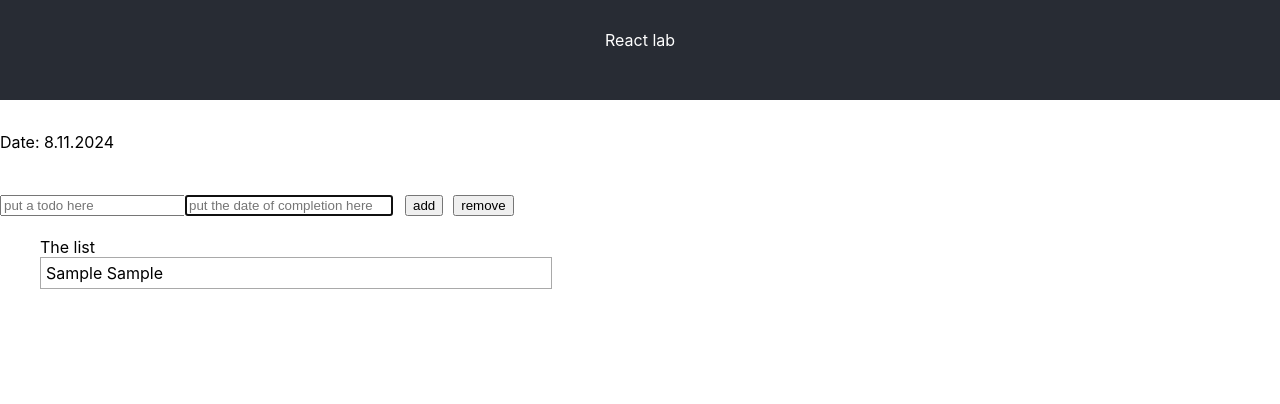
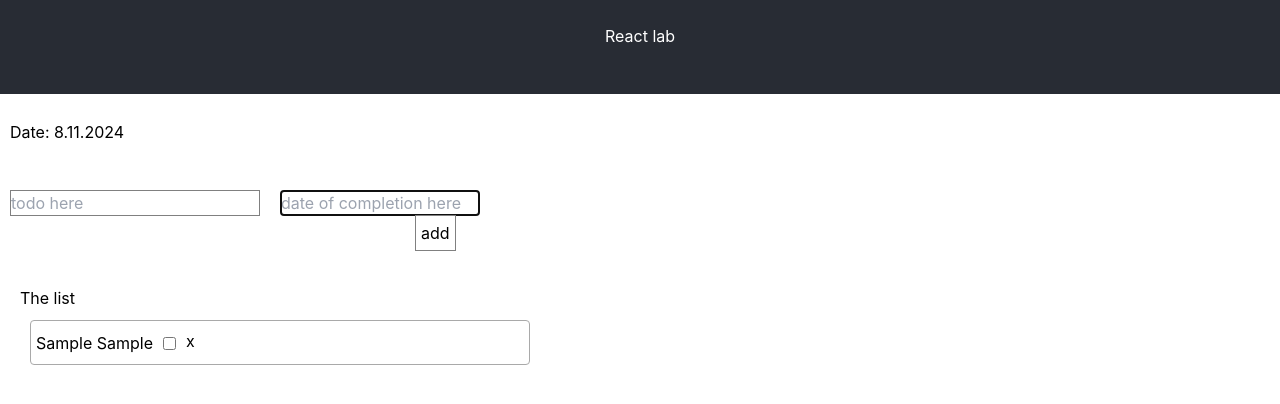
Before and after one commit to DenisV868/DenisV868.github.io, a React (Create React App) app: page / in a window 1280 px wide. Both pictures are taken after typing "Sample", "Sample" into the empty fields and a click on the button "add". Shown: the top 404 px of the page. Built offline with nearby package versions, Linux system fonts and the light colour scheme.

Commit message:
todo list project expanding

```diff
--- a/package.json
+++ b/package.json
@@ -9,6 +9,7 @@
     "react": "^18.3.1",
     "react-dom": "^18.3.1",
     "react-scripts": "5.0.1",
+    "uuid": "^11.0.2",
     "web-vitals": "^2.1.4"
   },
   "scripts": {
@@ -34,5 +35,10 @@
       "last 1 firefox version",
       "last 1 safari version"
     ]
+  },
+  "devDependencies": {
+    "autoprefixer": "^10.4.20",
+    "postcss": "^8.4.47",
+    "tailwindcss": "^3.4.14"
   }
 }
--- a/src/App.css
+++ b/src/App.css
@@ -39,27 +39,52 @@ img{
 }*/
 
 input[type='text']{
+  border: 1px solid grey;
   position: relative;
   top: 26px;
+  margin: 10px;
 }
 
-div.containerForList > button{
+div.containerForList > #add{
 
   position: relative;
   left: 400px;
-  margin: 5px;
+  margin: 15px;
+  border: 1px solid grey;
+  padding: 5px;
 
 }
+
+ul{
+  margin: 20px;
+}
+
 ul > li {
   width: 500px;
   display: block;
   border: 1px solid darkgrey;
   padding: 5px;
+  border-radius: 4px;
+  margin: 10px;
 }
 
 
-div > input[placeholder = "put the date of completion here"]{
+div > input[placeholder = "date of completion here"]{
 
   width: 200px;
 
 }
+
+input[type="checkbox"]{
+  position: relative;
+  top: 1px;
+  margin: 10px;
+}
+#rem{
+  position: relative;
+  bottom: 2px;
+}
+
+p{
+  margin: 10px;
+}
--- a/src/App.js
+++ b/src/App.js
@@ -32,9 +32,9 @@ let dateFormat = day + '.' + month + '.' + year;
 const InputVal = ({inputRef,dateInputRef},) => {
 
     return(<div>
-                <input type="text" placeholder={"put a todo here"} ref={inputRef}/>
-                < input type = "text" placeholder={"put the date of completion here"} ref = {dateInputRef}/>
-        </div>
+                <input type="text" placeholder={"todo here"} ref={inputRef}/>
+                < input type = "text" placeholder={"date of completion here"} ref = {dateInputRef}/>
+           </div>
     )
 
 }
@@ -42,7 +42,7 @@ const InputVal = ({inputRef,dateInputRef},) => {
 function App() {
 
     const inputRef = createRef(null);
-    const dateInputRef = createRef(null)
+    const dateInputRef = createRef(null);
 
     return (
     <div className="App">
--- a/src/index.css
+++ b/src/index.css
@@ -1,3 +1,8 @@
+
+@tailwind base;
+@tailwind components;
+@tailwind utilities;
+
 body {
   margin: 0;
   font-family: -apple-system, BlinkMacSystemFont, 'Segoe UI', 'Roboto', 'Oxygen',
--- a/src/tech.js
+++ b/src/tech.js
@@ -65,6 +65,7 @@ const List = ({inputRef,dateInputRef}) => {
     const [element, setElement] = useState([]);
     let input = inputRef
     let dateInput = dateInputRef;
+
     function add() {
         if(inputRef.current) {
             input.current.focus();
@@ -83,6 +84,7 @@ const List = ({inputRef,dateInputRef}) => {
         if (inputValue !== "" && dateInputValue !== "") {
             // append in react
             setElement(prevState => [...prevState, combined])
+
         }
 
         if(input.current) {
@@ -95,11 +97,10 @@ const List = ({inputRef,dateInputRef}) => {
 
     }
 
-    function remove() {
+    function remove(index) {
         if(inputRef.current && element.length > 0) {
-            // the pop method
-            setElement(element.slice(0, element.length - 1))
-
+            // the remove the current element
+            setElement(element.filter((_, i) => i !== index));
         }else{
             alert("There are no elements in the list")
         }
@@ -107,10 +108,11 @@ const List = ({inputRef,dateInputRef}) => {
 
     return (<div className={"containerForList"}>
 
-        <button onClick={add}>add</button>
-        <button onClick={remove}>remove</button>
+        <button onClick={add} id={"add"}>add</button>
         <ul>The list
-            {element.map((item,index) => <li key={index}>{item}</li>)}
+            {element.map((item,index) => <li key={index}>{item}<input type="checkbox"/>
+                <button onClick={()=>remove(index)} className={"text-white bg-red-500 hover:bg-red-600 rounded-full p-2 focus:outline-none"} id={"rem"}>x</button>
+            </li>)}
         </ul>
 
     </div>)
--- /dev/null
+++ b/tailwind.config.js
@@ -0,0 +1,8 @@
+/** @type {import('tailwindcss').Config} */
+module.exports = {
+  content: [],
+  theme: {
+    extend: {},
+  },
+  plugins: [],
+}
```
Also changed, not shown: 1 other file (tests, documents, lock files or other folders).
